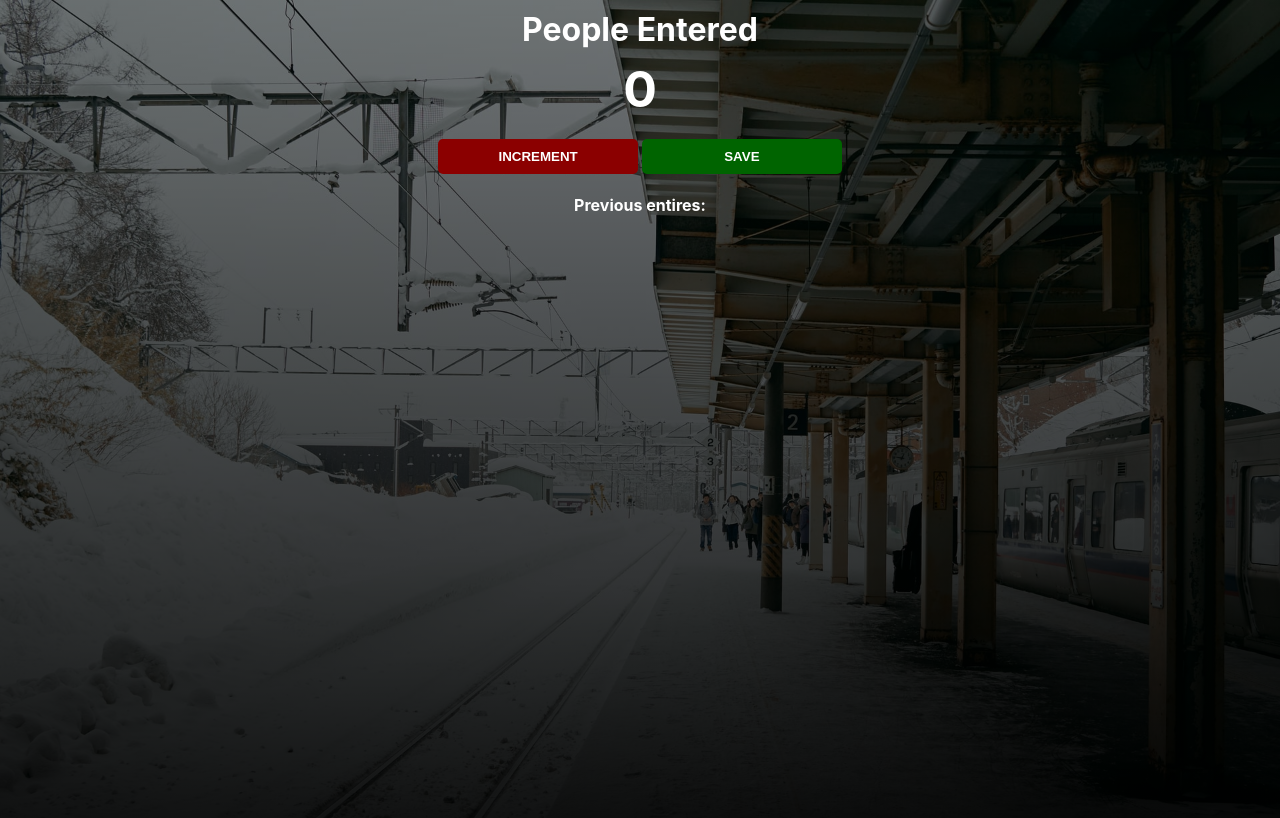
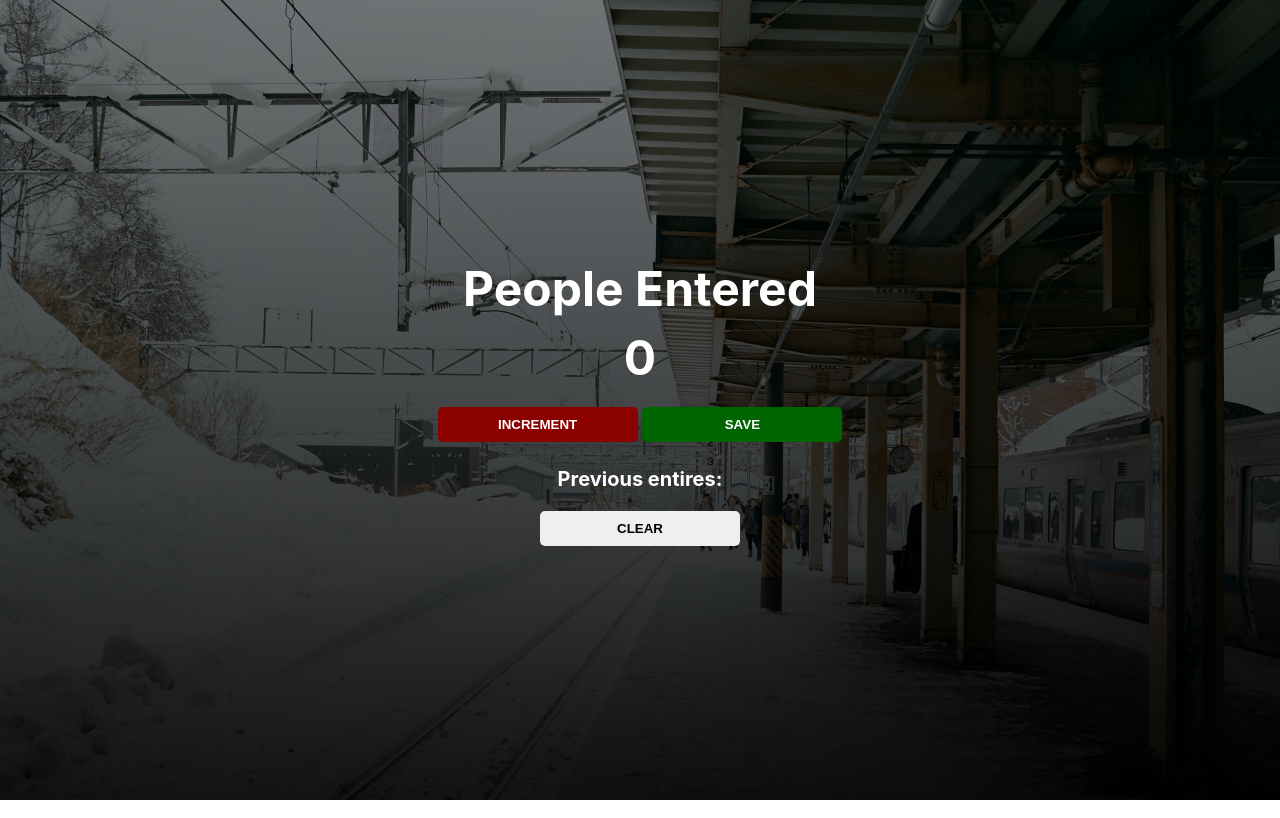
Before and after one commit to Abdulbosit-AiM/passenger-count-js, a plain HTML site: page index.html in a window 1280 px wide. Drawn offline with Linux system fonts and the light colour scheme.

Commit message:
add clear btn no working js

```diff
--- a/index.html
+++ b/index.html
@@ -8,12 +8,18 @@
     <link rel="stylesheet" href="style.css">
 </head>
 <body>
+    <div class="container">
 
-    <h1>People Entered</h1>
-    <h2 id="count-el">0</h2>
-    <button id="increment-btn" onclick="increment()">INCREMENT</button>
-    <button id="save-btn" onclick="save()">SAVE</button>
-    <p id="save-el">Previous entires: </p>
+        <div class="content">
+            <h1>People Entered</h1>
+            <h2 id="count-el">0</h2>
+            <button id="increment-btn" onclick="increment()">INCREMENT</button>
+            <button id="save-btn" onclick="save()">SAVE</button>
+            <p>Previous entires: <span id="save-el"></span></p>
+            <button id="clear-btn" onclick="clear()">CLEAR</button>
+        </div>
+
+    </div>
 
 
 
--- a/script.js
+++ b/script.js
@@ -1,6 +1,7 @@
 let saveEl = document.getElementById("save-el")
 let countEl = document.getElementById("count-el")
 let count = 0
+// let clearBtn = document.getElementById('clear-btn')
 
 function increment() {
     count += 1
@@ -14,3 +15,7 @@ function save() {
     count = 0
     countEl.textContent = count
 }
+
+// function clear(){
+//     clearBtn.textContent = ''
+// }
--- a/style.css
+++ b/style.css
@@ -1,4 +1,5 @@
 body {
+    margin: 0;
     height: 100vh;
     background: linear-gradient(rgba(0, 0, 0, 0.5), rgba(0, 0, 0, 0.9)), url("station.jpg");
     background-size: cover;
@@ -6,15 +7,22 @@ body {
     font-weight: bold;
     text-align: center;
     color: white;
+    font-size: 1.25rem;
 }
-
+.container {
+    height: 100vh;
+    display: flex;
+    align-items: center;
+    justify-content: center;
+}
 h1 {
+    font-size: 3rem;
     margin-top: 10px;
     margin-bottom: 10px;
 }
 
 h2 {
-    font-size: 50px;
+    font-size: 3rem;
     margin-top: 0;
     margin-bottom: 20px;
 }
@@ -37,3 +45,6 @@ button {
 #save-btn {
     background: darkgreen;
 }
+#clear-btn {
+    color: black;
+}
```
